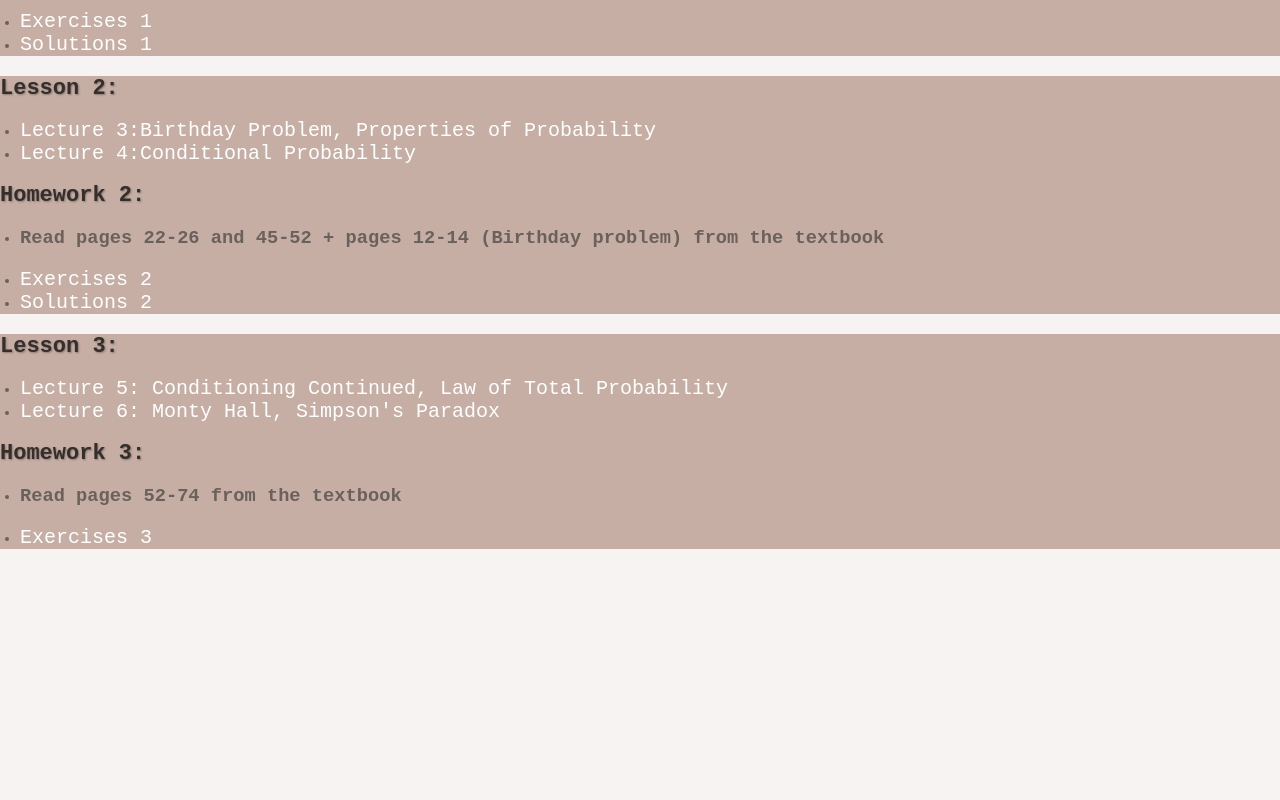
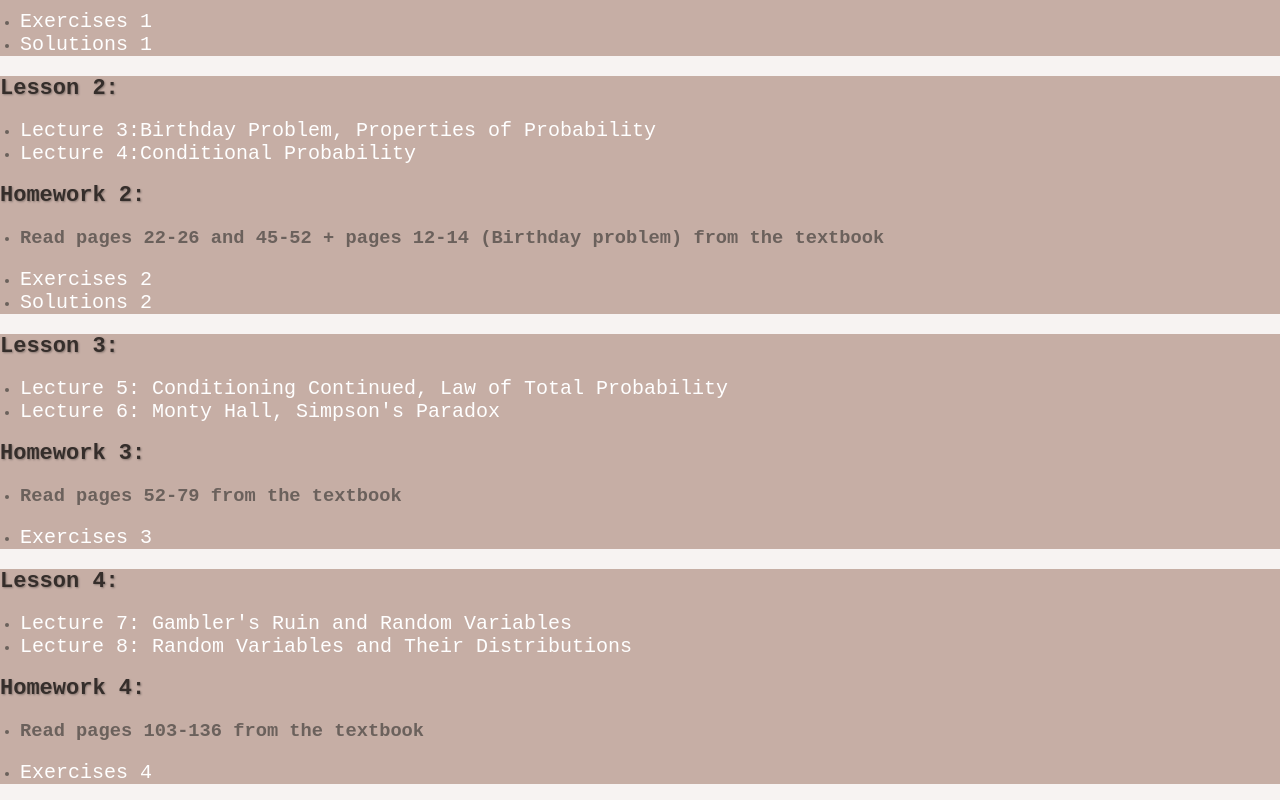
Before and after one commit to zaraordyan/prob-course-page, a plain HTML site: page index.html in a window 1280 px wide. Shown: the part 562-1362 px from the top of the page. Before the commit the page ends 1127 px from the top, so only its background shows below. Drawn offline with Linux system fonts and the light colour scheme.

Commit message:
Update index.html

```diff
--- a/index.html
+++ b/index.html
@@ -64,7 +64,20 @@
   </ul>
   <h2>Homework 3:</h2>
   <ul>
-    <li><h3>Read pages 52-74 from the textbook</h3></li>
+    <li><h3>Read pages 52-79 from the textbook</h3></li>
     <li><a href="Homework 3.pdf" target="_blank">Exercises 3</a></li>
   </ul>
   </div>
+
+    <div class="less">
+    <h2>Lesson 4:</h2>
+    <ul>
+      <li><a href="https://www.youtube.com/watch?v=PNrqCdslGi4&list=PL2SOU6wwxB0uwwH80KTQ6ht66KWxbzTIo&index=7">Lecture 7: Gambler's Ruin and Random Variables</a></li>
+      <li><a href="https://www.youtube.com/watch?v=k2BB0p8byGA&list=PL2SOU6wwxB0uwwH80KTQ6ht66KWxbzTIo&index=8">Lecture 8: Random Variables and Their Distributions  </a></li>
+    </ul>
+    <h2>Homework 4:</h2>
+    <ul>
+      <li><h3>Read pages 103-136 from the textbook</h3></li>
+      <li><a href="Homework 4.pdf" target="_blank">Exercises 4</a></li>
+    </ul>
+    </div>
```
